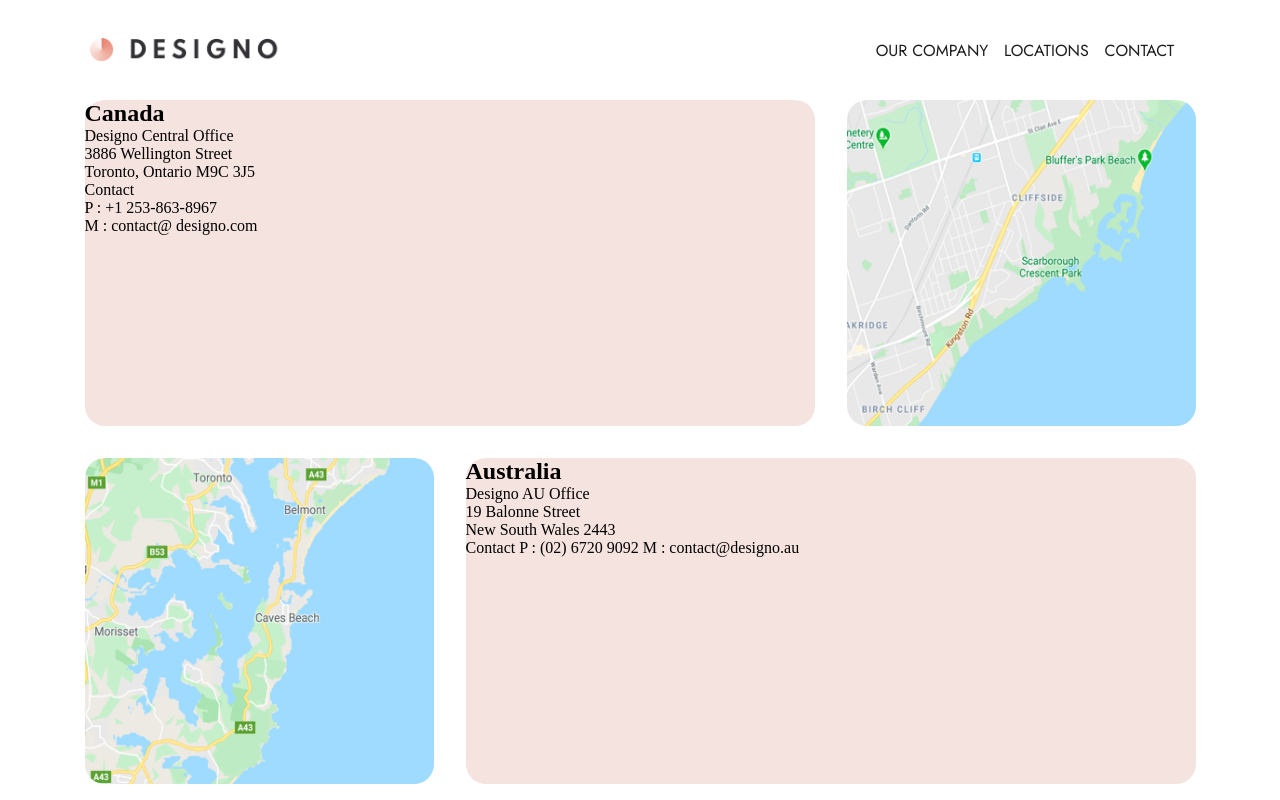
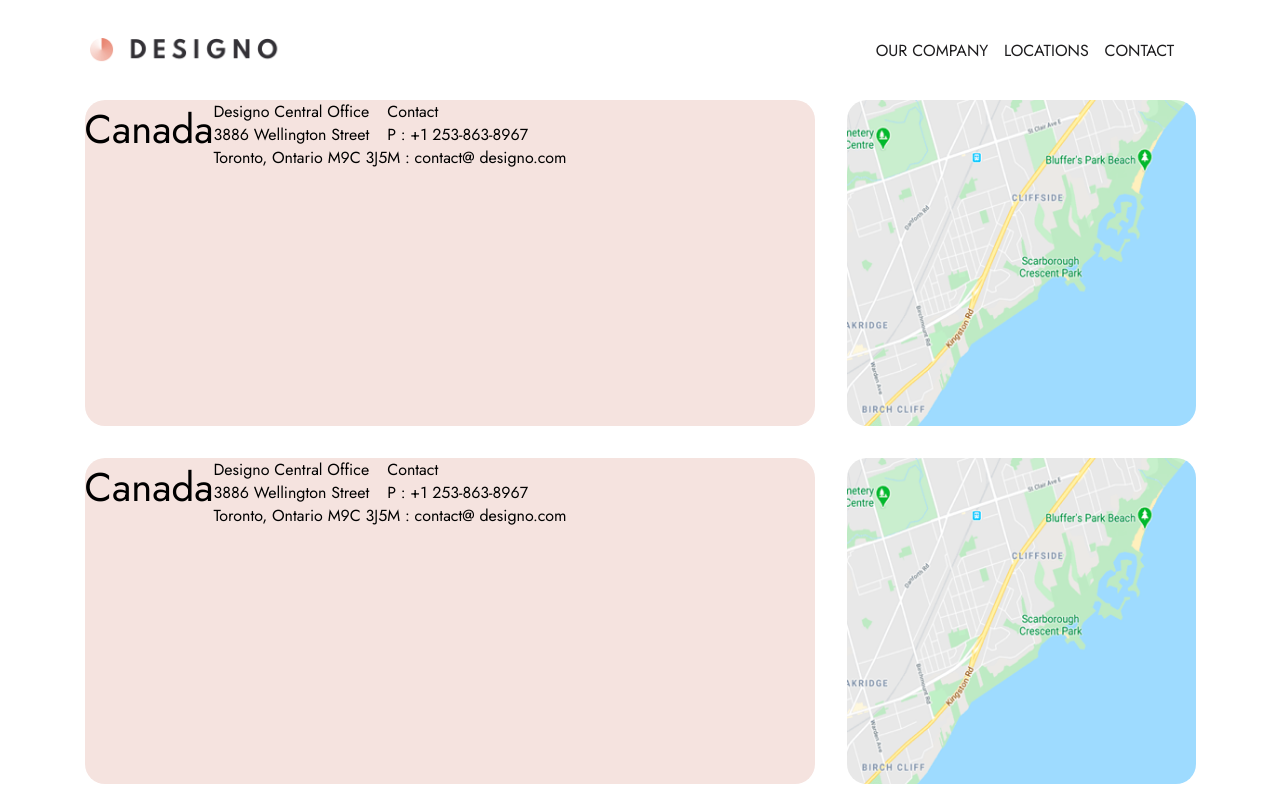
Before and after one commit to LeoLoureiro-code/Designo, an Angular app: page /locations in a window 1280 px wide. Shown: the top 800 px of the page. Built offline with nearby package versions, Linux system fonts and the light colour scheme.

Commit message:
remove grid from location info

```diff
--- a/src/components/locations/locations.component.html
+++ b/src/components/locations/locations.component.html
@@ -25,28 +25,30 @@
             <img src="assets/locations/desktop/image-map-canada.png" alt="street map of location">
         </div>
     </div>
-    <div class="location-div">
-        <div class="location-info location-australia">
-            <h2>Australia</h2>
+    <div class="location-div location-canada">
+        <div class="location-info">
+            <h2>Canada</h2>
             <div class="location-office">
                 <p class="location-office-paragraph">
-                    Designo AU Office
+                    Designo Central Office
                     <br>
-                    19 Balonne Street
+                    3886 Wellington Street
                     <br>
-                    New South Wales 2443
+                    Toronto, Ontario M9C 3J5
                 </p>
             </div>
             <div class="location-contact">
                 <p class="location-contact-paragraph">
                     Contact
-                    P : (02) 6720 9092
-                    M : contact&#64;designo.au
+                    <br>
+                    P : +1 253-863-8967
+                    <br>
+                    M : contact&#64; designo.com
                 </p>
             </div>
         </div>
-        <div class="location-map location-australia-img">
-            <img src="assets/locations/desktop/image-map-australia.png" alt="street map of location">
+        <div class="location-map">
+            <img src="assets/locations/desktop/image-map-canada.png" alt="street map of location">
         </div>
     </div>
     <div class="location-div location-united-kingdom">
--- a/src/components/locations/locations.component.scss
+++ b/src/components/locations/locations.component.scss
@@ -1,6 +1,6 @@
 @import "../../styles.scss";
 
-
+/*fix grid columns and rows*/
 section{
     display: grid;
     grid-template-columns: repeat(1, 1fr);
@@ -16,14 +16,14 @@
     grid-template-columns: repeat(3, 1fr);
     grid-template-rows: repeat(1, 1fr);
     gap: 2rem;
-
+    font-family: $font;
 }
 
 .location-info{
     grid-column: 1/ 3;
     background-color: $light-grey;
     border-radius: 20px;
-
+    display: flex;
 }
 
 .location-australia-img{
@@ -31,10 +31,6 @@
     grid-row: 1/3;
 }
 
-.location-australia{
-    grid-column: 2/4;
-    grid-row: 1/3;
-}
 
 .location-map{
     grid-column-start: 3;
@@ -46,3 +42,12 @@
         width: 100%;
     }
 }
+
+h2{
+    font-weight: 400;
+    font-size: 40px;
+}
+
+.location-info{
+    display: flex;
+}
```
